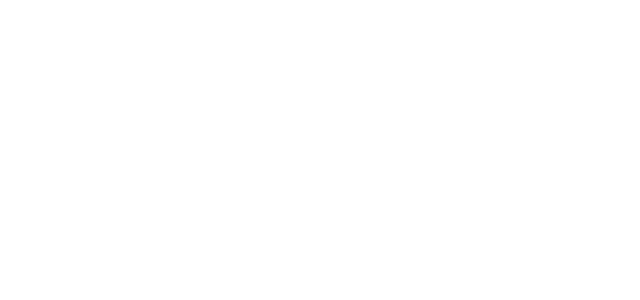
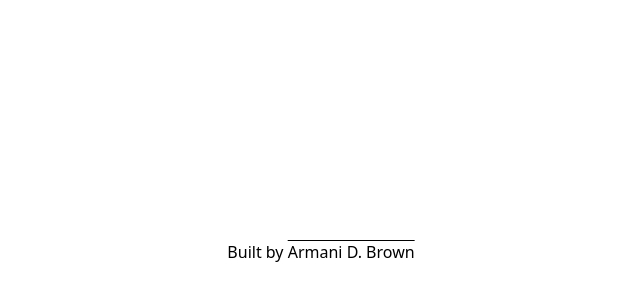
Before and after one commit to ChromeMatic/Link-Tree, a Vue app: page / in a window 1280 px wide. Shown: the part 148-448 px from the top of the page, without its empty margins (319-959 px from the left). Built offline with nearby package versions, Linux system fonts and the light colour scheme.

Commit message:
page added

```diff
--- a/index.html
+++ b/index.html
@@ -3,6 +3,9 @@
   <head>
     <meta charset="UTF-8" />
     <link rel="icon" type="image/svg+xml" href="/vite.svg" />
+    <link rel="preconnect" href="https://fonts.googleapis.com">
+    <link rel="preconnect" href="https://fonts.gstatic.com" crossorigin>
+    <link href="https://fonts.googleapis.com/css2?family=Fredoka:wght@300..700&family=Geist+Mono:wght@100..900&display=swap" rel="stylesheet">
     <meta name="viewport" content="width=device-width, initial-scale=1.0" />
     <title>Link Tree</title>
   </head>
--- a/package.json
+++ b/package.json
@@ -9,6 +9,7 @@
     "preview": "vite preview"
   },
   "dependencies": {
+    "@vueuse/core": "^11.2.0",
     "@vueuse/motion": "^2.2.6",
     "vue": "^3.5.12"
   },
--- a/src/App.vue
+++ b/src/App.vue
@@ -4,6 +4,8 @@
 
 <template>
   <section class="w-full h-screen flex justify-center items-center flex-col space-y-4">
-
+        <h1 class="font-smeibold">
+          Built by <a class="overline" href="https://dev-main.tech/" target="_blank">Armani D. Brown</a>
+        </h1>
   </section>
 </template>
```
Also changed, not shown: 1 other file (tests, documents, lock files or other folders).
